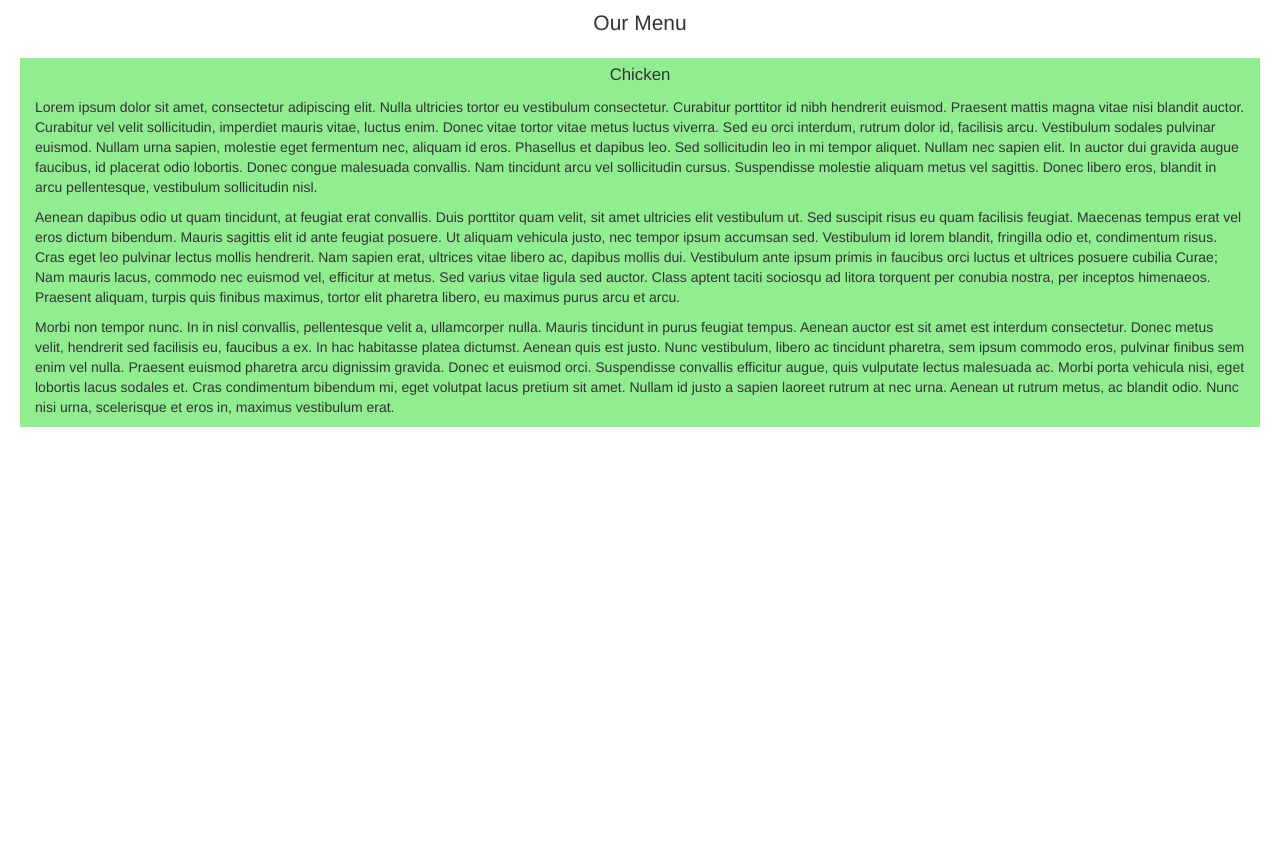
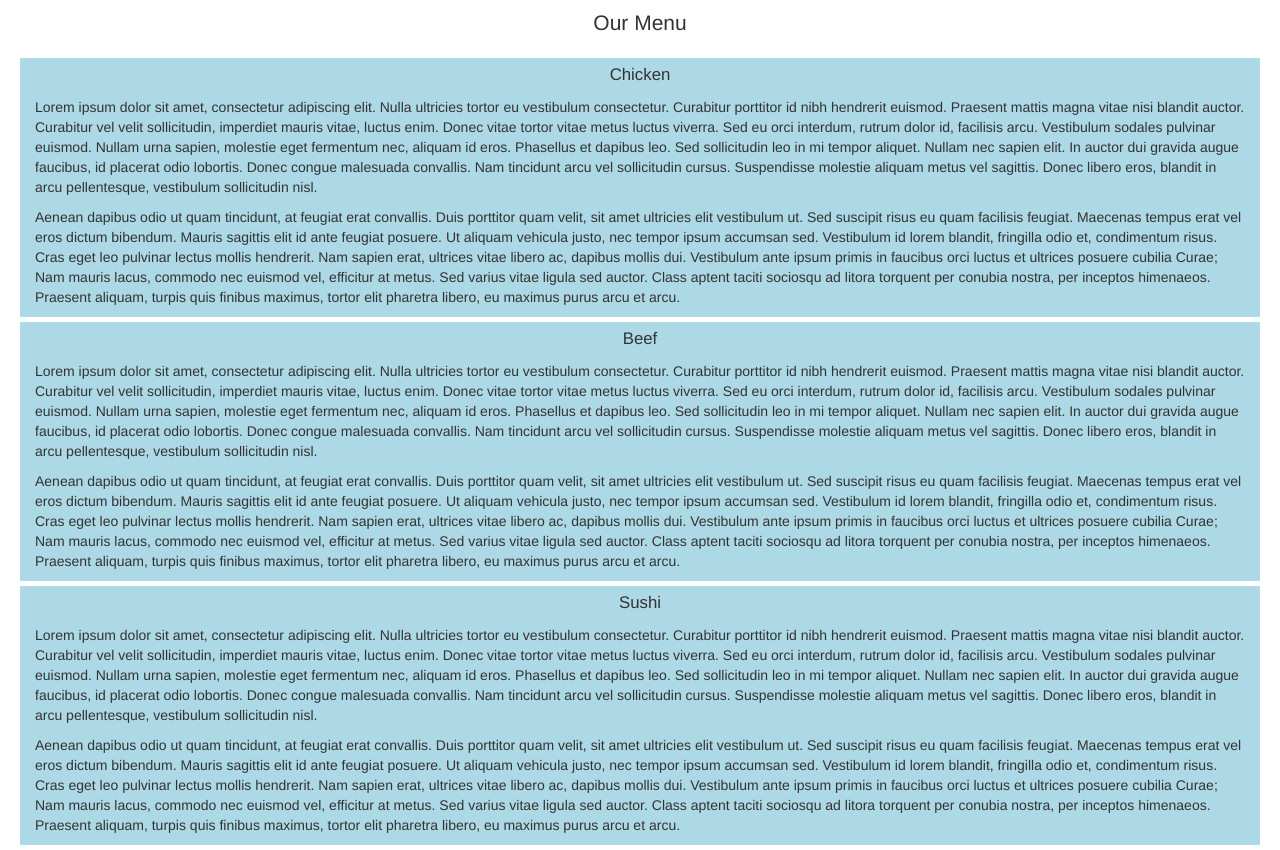
Before and after one commit to roberto-paes/web, a plain HTML site: page module3-solution/index.html in a window 1280 px wide. Shown: the part 54-904 px from the top of the page. Before the commit the page ends 800 px from the top, so only its background shows below. Drawn offline with Linux system fonts and the light colour scheme.

Commit message:
Module 3 solution. V2

```diff
--- a/module3-solution/css/styles.css
+++ b/module3-solution/css/styles.css
@@ -5,6 +5,7 @@
 
 .navbar {
   margin: 0;
+  background-color: lightblue;
 }
 
 .page-title {
@@ -18,7 +19,7 @@
 }
 
 .menu-item {
-  background-color: lightgreen;
+  background-color: lightblue;
 }
 
 .menu-title {
@@ -28,7 +29,7 @@
 
 @media (max-width: 767px) {
   #bs-navbar-collapse {
-    background-color: lightgreen;
+    background-color: lightblue;
   }
 
 }
--- a/module3-solution/index.html
+++ b/module3-solution/index.html
@@ -32,9 +32,9 @@
         </div>
         <div class="collapse navbar-collapse" id="bs-navbar-collapse">
           <ul class="nav navbar-nav navbar-right">
-            <li class="visible-xs"><a href="#">Chicken</a></li>
-            <li class="visible-xs"><a href="#">Beef</a></li>
-            <li class="visible-xs"><a href="#">Sushi</a></li>
+            <li class="text-center visible-xs"><a href="#">Chicken</a></li>
+            <li class="text-center visible-xs"><a href="#">Beef</a></li>
+            <li class="text-center visible-xs"><a href="#">Sushi</a></li>
           </ul>
         </div>
 
@@ -56,12 +56,31 @@
             <p>
               Aenean dapibus odio ut quam tincidunt, at feugiat erat convallis. Duis porttitor quam velit, sit amet ultricies elit vestibulum ut. Sed suscipit risus eu quam facilisis feugiat. Maecenas tempus erat vel eros dictum bibendum. Mauris sagittis elit id ante feugiat posuere. Ut aliquam vehicula justo, nec tempor ipsum accumsan sed. Vestibulum id lorem blandit, fringilla odio et, condimentum risus. Cras eget leo pulvinar lectus mollis hendrerit. Nam sapien erat, ultrices vitae libero ac, dapibus mollis dui. Vestibulum ante ipsum primis in faucibus orci luctus et ultrices posuere cubilia Curae; Nam mauris lacus, commodo nec euismod vel, efficitur at metus. Sed varius vitae ligula sed auctor. Class aptent taciti sociosqu ad litora torquent per conubia nostra, per inceptos himenaeos. Praesent aliquam, turpis quis finibus maximus, tortor elit pharetra libero, eu maximus purus arcu et arcu.
             </p>
+          </div>
+        </div>
+        <div class="row">
+          <div class="menu-item col-xs-12">
+            <p class="menu-title text-center">Beef</p>
             <p>
-              Morbi non tempor nunc. In in nisl convallis, pellentesque velit a, ullamcorper nulla. Mauris tincidunt in purus feugiat tempus. Aenean auctor est sit amet est interdum consectetur. Donec metus velit, hendrerit sed facilisis eu, faucibus a ex. In hac habitasse platea dictumst. Aenean quis est justo. Nunc vestibulum, libero ac tincidunt pharetra, sem ipsum commodo eros, pulvinar finibus sem enim vel nulla. Praesent euismod pharetra arcu dignissim gravida. Donec et euismod orci. Suspendisse convallis efficitur augue, quis vulputate lectus malesuada ac. Morbi porta vehicula nisi, eget lobortis lacus sodales et. Cras condimentum bibendum mi, eget volutpat lacus pretium sit amet. Nullam id justo a sapien laoreet rutrum at nec urna. Aenean ut rutrum metus, ac blandit odio. Nunc nisi urna, scelerisque et eros in, maximus vestibulum erat.
+              Lorem ipsum dolor sit amet, consectetur adipiscing elit. Nulla ultricies tortor eu vestibulum consectetur. Curabitur porttitor id nibh hendrerit euismod. Praesent mattis magna vitae nisi blandit auctor. Curabitur vel velit sollicitudin, imperdiet mauris vitae, luctus enim. Donec vitae tortor vitae metus luctus viverra. Sed eu orci interdum, rutrum dolor id, facilisis arcu. Vestibulum sodales pulvinar euismod. Nullam urna sapien, molestie eget fermentum nec, aliquam id eros. Phasellus et dapibus leo. Sed sollicitudin leo in mi tempor aliquet. Nullam nec sapien elit. In auctor dui gravida augue faucibus, id placerat odio lobortis. Donec congue malesuada convallis. Nam tincidunt arcu vel sollicitudin cursus. Suspendisse molestie aliquam metus vel sagittis. Donec libero eros, blandit in arcu pellentesque, vestibulum sollicitudin nisl.
+            </p>
+            <p>
+              Aenean dapibus odio ut quam tincidunt, at feugiat erat convallis. Duis porttitor quam velit, sit amet ultricies elit vestibulum ut. Sed suscipit risus eu quam facilisis feugiat. Maecenas tempus erat vel eros dictum bibendum. Mauris sagittis elit id ante feugiat posuere. Ut aliquam vehicula justo, nec tempor ipsum accumsan sed. Vestibulum id lorem blandit, fringilla odio et, condimentum risus. Cras eget leo pulvinar lectus mollis hendrerit. Nam sapien erat, ultrices vitae libero ac, dapibus mollis dui. Vestibulum ante ipsum primis in faucibus orci luctus et ultrices posuere cubilia Curae; Nam mauris lacus, commodo nec euismod vel, efficitur at metus. Sed varius vitae ligula sed auctor. Class aptent taciti sociosqu ad litora torquent per conubia nostra, per inceptos himenaeos. Praesent aliquam, turpis quis finibus maximus, tortor elit pharetra libero, eu maximus purus arcu et arcu.
             </p>
           </div>
         </div>
-      </div>
+        <div class="row">
+          <div class="menu-item col-xs-12">
+            <p class="menu-title text-center">Sushi</p>
+            <p>
+              Lorem ipsum dolor sit amet, consectetur adipiscing elit. Nulla ultricies tortor eu vestibulum consectetur. Curabitur porttitor id nibh hendrerit euismod. Praesent mattis magna vitae nisi blandit auctor. Curabitur vel velit sollicitudin, imperdiet mauris vitae, luctus enim. Donec vitae tortor vitae metus luctus viverra. Sed eu orci interdum, rutrum dolor id, facilisis arcu. Vestibulum sodales pulvinar euismod. Nullam urna sapien, molestie eget fermentum nec, aliquam id eros. Phasellus et dapibus leo. Sed sollicitudin leo in mi tempor aliquet. Nullam nec sapien elit. In auctor dui gravida augue faucibus, id placerat odio lobortis. Donec congue malesuada convallis. Nam tincidunt arcu vel sollicitudin cursus. Suspendisse molestie aliquam metus vel sagittis. Donec libero eros, blandit in arcu pellentesque, vestibulum sollicitudin nisl.
+            </p>
+            <p>
+              Aenean dapibus odio ut quam tincidunt, at feugiat erat convallis. Duis porttitor quam velit, sit amet ultricies elit vestibulum ut. Sed suscipit risus eu quam facilisis feugiat. Maecenas tempus erat vel eros dictum bibendum. Mauris sagittis elit id ante feugiat posuere. Ut aliquam vehicula justo, nec tempor ipsum accumsan sed. Vestibulum id lorem blandit, fringilla odio et, condimentum risus. Cras eget leo pulvinar lectus mollis hendrerit. Nam sapien erat, ultrices vitae libero ac, dapibus mollis dui. Vestibulum ante ipsum primis in faucibus orci luctus et ultrices posuere cubilia Curae; Nam mauris lacus, commodo nec euismod vel, efficitur at metus. Sed varius vitae ligula sed auctor. Class aptent taciti sociosqu ad litora torquent per conubia nostra, per inceptos himenaeos. Praesent aliquam, turpis quis finibus maximus, tortor elit pharetra libero, eu maximus purus arcu et arcu.
+            </p>
+          </div>
+        </div>
+      </div> <!--container-fluid -->
     </section>
 
     <!-- jQuery (Bootstrap JS plugins depend on it) -->
```
